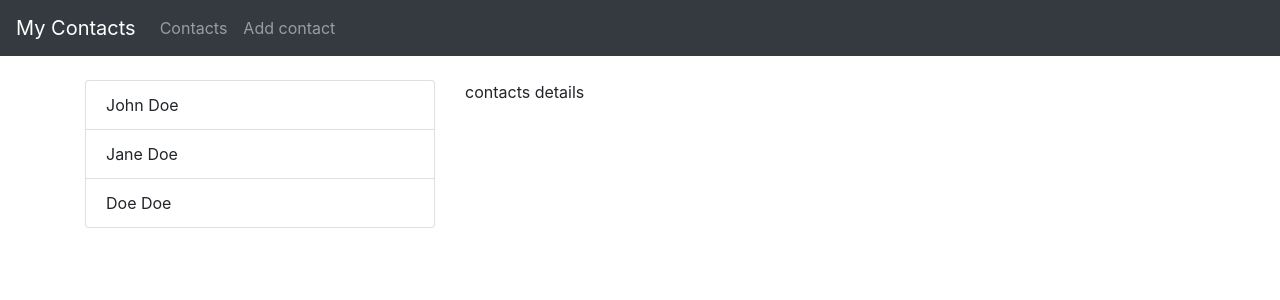
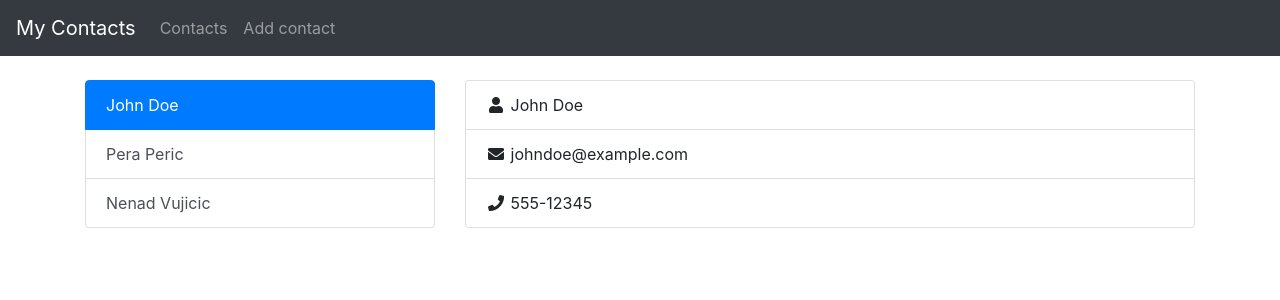
Before and after one commit to VladimirPetrovic/Contacts-App, a Vue app: page /contacts/1 in a window 1280 px wide. Before the commit this address led to /contacts/1#/contacts. Shown: the top 300 px of the page. Built offline with nearby package versions, Linux system fonts and the light colour scheme.

Commit message:
Contact details

```diff
--- a/package.json
+++ b/package.json
@@ -8,6 +8,7 @@
     "lint": "vue-cli-service lint"
   },
   "dependencies": {
+    "axios": "^0.18.0",
     "vue": "^2.5.16",
     "vue-router": "^3.0.1"
   },
--- a/public/index.html
+++ b/public/index.html
@@ -8,6 +8,8 @@
     <title>Contacts App</title>
     <link rel="stylesheet" href="https://stackpath.bootstrapcdn.com/bootstrap/4.1.0/css/bootstrap.min.css" integrity="sha384-9gVQ4dYFwwWSjIDZnLEWnxCjeSWFphJiwGPXr1jddIhOegiu1FwO5qRGvFXOdJZ4"
       crossorigin="anonymous">
+    <link rel="stylesheet" href="https://use.fontawesome.com/releases/v5.0.12/css/all.css" integrity="sha384-G0fIWCsCzJIMAVNQPfjH08cyYaUtMwjJwqiRKxxE/rx96Uroj1BtIQ6MLJuheaO9"
+      crossorigin="anonymous">
   </head>
   <body>
     <noscript>
--- a/src/components/ContactDetails.vue
+++ b/src/components/ContactDetails.vue
@@ -1,11 +1,20 @@
 <template>
   <div>
-    contacts details
+    <div class="card">
+      <ul class="list-group list-group-flush" v-if="contact">
+        <li class="list-group-item"><i class="fas fa-user fa-fw"></i> {{ contact.name }}</li>
+        <li class="list-group-item"><i class="fas fa-envelope fa-fw"></i> {{ contact.email }}</li>
+        <li class="list-group-item"><i class="fas fa-phone fa-fw"></i> {{ contact.number }}</li>
+      </ul>
+      <div class="card-body" v-else>
+        &larr; Please select a contact you want to see or click <router-link to="/add-contact">here</router-link> to create a new contact.
+      </div>
+    </div>
   </div>
 </template>
 
 <script>
 export default {
-
+  props: ['contact']
 }
 </script>
--- a/src/components/ContactList.vue
+++ b/src/components/ContactList.vue
@@ -1,14 +1,15 @@
 <template>
   <div>
-    <ul class="list-group">
-      <li
-        class="list-group-item"
+    <div class="list-group">
+      <router-link
+        class="list-group-item list-group-item-action"
+        tag="button"
+        exact-active-class="active"
         v-for="(contact, key) in contacts"
         :key="key"
-      >
-        {{ contact.name }}
-      </li>
-    </ul>
+        :to="{ name: 'contact-details', params: { id: contact.id }}"
+      >{{ contact.name }}</router-link>
+    </div>
   </div>
 </template>
 
--- a/src/components/NavBar.vue
+++ b/src/components/NavBar.vue
@@ -3,8 +3,8 @@
     <nav class="navbar navbar-expand-lg navbar-dark bg-dark">
       <router-link class="navbar-brand" to="/">My Contacts</router-link>
         <div class="navbar-nav">
-          <router-link class="nav-item nav-link" to="contacts">Contacts</router-link>
-          <router-link class="nav-item nav-link" to="add-contact">Add contact</router-link>
+          <router-link class="nav-item nav-link" to="/contacts">Contacts</router-link>
+          <router-link class="nav-item nav-link" to="/add-contact">Add contact</router-link>
         </div>
     </nav>
   </div>
--- a/src/main.js
+++ b/src/main.js
@@ -11,12 +11,14 @@
 const routes = [
   { path: '/', redirect: '/contacts' },
   { path: '/contacts', component: Contacts },
-  { path: '/add-contact', component: AddContact }
+  { path: '/add-contact', component: AddContact },
+    { path: '/contacts/:id', component: Contacts, name: 'contact-details' },
 
 ];
 
 const router = new VueRouter({
-  routes
+  routes,
+  mode: 'history'
 });
 
 new Vue({
--- a/src/pages/Contacts.vue
+++ b/src/pages/Contacts.vue
@@ -5,13 +5,14 @@
         <ContactList :contacts="contacts" />
       </div>
       <div class="col-8">
-        <ContactDetails />
+        <ContactDetails :contact="routeContact" />
       </div>
     </div>
   </div>
 </template>
 
 <script>
+import axios from 'axios'
 import ContactList from '../components/ContactList.vue'
 import ContactDetails from '../components/ContactDetails.vue'
 
@@ -23,10 +24,15 @@
     data() {
       return {
         contacts: [
-          { name: 'John Doe' },
-          { name: 'Jane Doe' },
-          { name: 'Doe Doe' }
+          { id: 1, name: 'John Doe', email: 'johndoe@example.com', number: '555-12345' },
+          { id: 2, name: 'Pera Peric', email: 'peraperic@example.com', number: '555-54321' },
+          { id: 3, name: 'Nenad Vujicic', email: 'nenad.v@example.com', number: '555-67890' }
         ]
+      }
+    },
+    computed: {
+      routeContact() {
+        return this.contacts.find(contact => contact.id == this.$route.params.id)
       }
     }
   }
```
Also changed, not shown: 1 other file (tests, documents, lock files or other folders).
